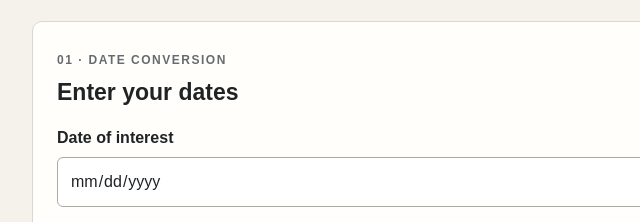
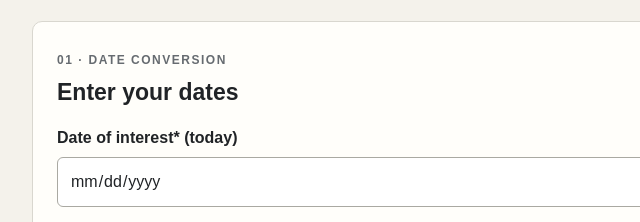
Before and after one commit to ronibandini/Kosmos-1, a plain HTML site: page index.html in a window 1280 px wide. Shown: the part 803-1025 px from the top of the page, 218-858 px from the left. Drawn offline with Linux system fonts and the light colour scheme.

Commit message:
Update label for interest date input

```diff
--- a/index.html
+++ b/index.html
@@ -1,4 +1,3 @@
-
 <!DOCTYPE html>
 <html lang="en">
 <head>
@@ -254,7 +253,7 @@
     <h2>Enter your dates</h2>
 
     <div class="field">
-      <label for="interestDate">Date of interest</label>
+      <label for="interestDate">Date of interest* (today)</label>
       <input type="date" id="interestDate" required>
     </div>
 
```
